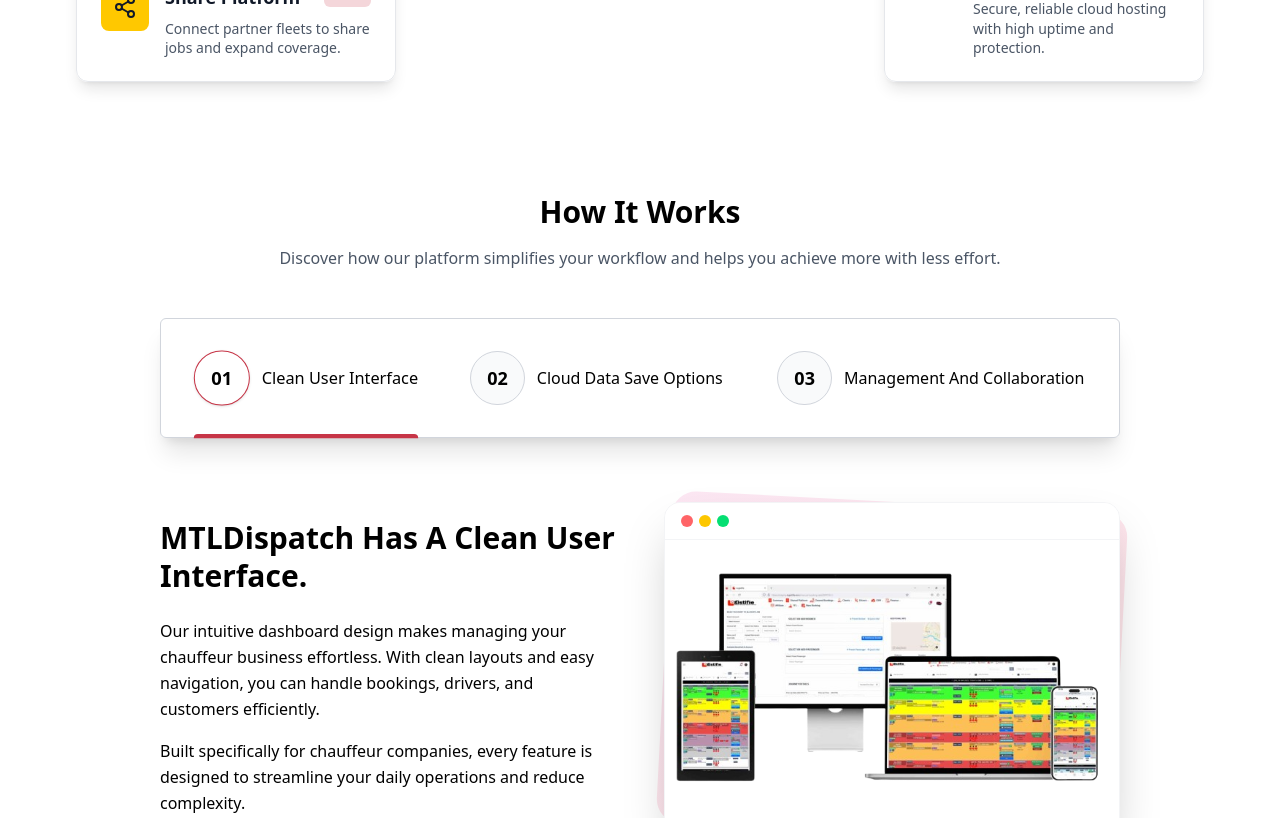
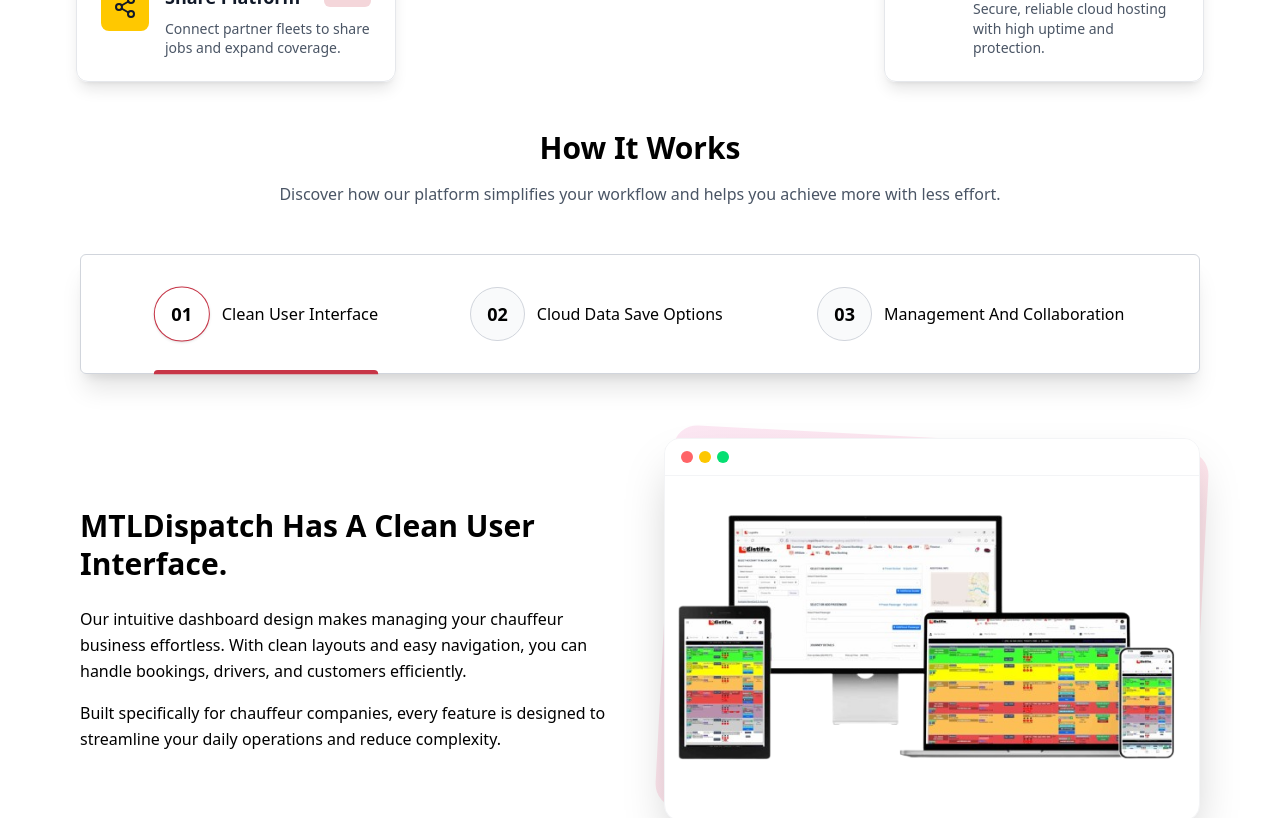
Before and after one commit to mtlcontrol13-ship-it/MTLDispatch-LandingPage, a React (Vite) app: page / in a window 1280 px wide. Shown: the part 2980-3798 px from the top of the page. Built offline with nearby package versions, Linux system fonts and the light colour scheme.

Commit message:
rm unnecassary nested div

```diff
--- a/src/components/LandingPageComponents/HowItWorks.jsx
+++ b/src/components/LandingPageComponents/HowItWorks.jsx
@@ -32,7 +32,6 @@
   return (
     <div className="bg-white">
       <Container className="py-16">
-        <div className="max-w-7xl mx-auto px-6 md:px-12 lg:px-16 xl:px-20 2xl:px-0 py-16">
         {/* Section Title and Description */}
         <div className="text-center mb-12">
           <h2 className="text-2xl md:text-3xl font-bold text-foreground mb-4">
@@ -140,7 +139,6 @@
             </div>
           </div>
         </div>
-        </div>
       </Container>
     </div>
   );
```
Lines whose indentation alone changed are shown as unchanged.
